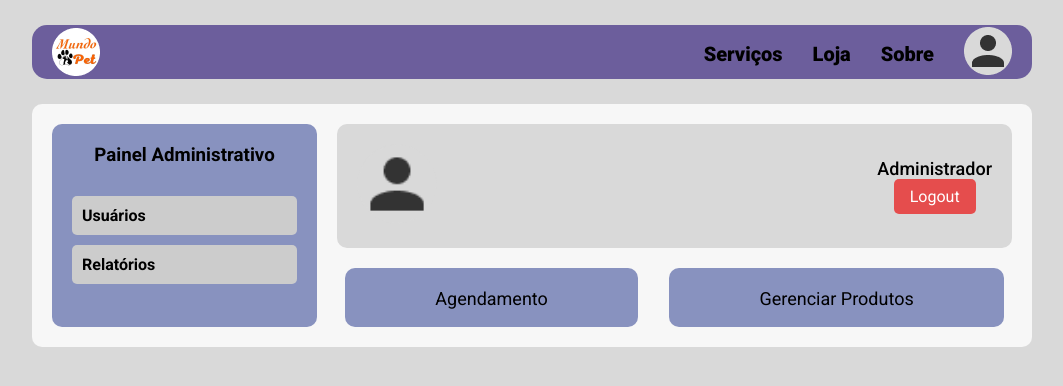
After one commit to treinamento-devops-playground/mundo-pet, a PHP site: page /pages/admin.php in a window 1280 px wide. The commit adds this page. Shown: the top 386 px of the page, without its empty margins (108-1171 px from the left). Run offline with PHP 8.4, Linux system fonts and the light colour scheme.

Commit message:
add tela de admin

```diff
--- /dev/null
+++ b/app/css/admin.css
@@ -0,0 +1,163 @@
+@import url('https://fonts.googleapis.com/css2?family=Roboto:wght@100;300;400;500;700;900&display=swap');
+
+* {
+  margin: 0;
+  padding: 0;
+  box-sizing: border-box;
+  font-family: 'Roboto', sans-serif;
+}
+
+body {
+  background-color: #D9D9D9;
+  display: flex;
+  flex-direction: column;
+}
+
+#nav-bar {
+  display: flex;
+  justify-content: space-between;
+  width: 1000px;
+  height: 54px;
+  background-color: #6C5E9C;
+  border-radius: 15px;
+  margin: 25px auto;
+  padding: 3px 20px;
+}
+
+.list-nav {
+  list-style: none;
+  display: flex;
+  gap: 30px;
+  align-items: center;
+  font-size: 20px;
+  padding-top: 3px;
+  font-weight: 900;
+  cursor: pointer;
+}
+
+ul > li > a {
+  text-decoration: none;
+  color: #000;
+  transition: .8s;
+}
+
+.list-nav li a:hover {
+  color: #fff;
+}
+
+#container {
+  display: flex;
+  width: 1000px;
+  margin: 0 auto;
+  padding: 20px;
+  background-color: #f7f7f7;
+  border-radius: 10px;
+}
+
+.sidebar {
+  flex: 1;
+  background-color: #8892BF;
+  padding: 20px;
+  border-radius: 10px;
+  margin-right: 20px;
+}
+
+.sidebar h3 {
+  color: #000000;
+  text-align: center;
+  margin-bottom: 30px;
+}
+
+.sidebar ul {
+  list-style: none;
+  padding: 0;
+}
+
+.sidebar ul li {
+  margin-bottom: 10px;
+}
+
+.sidebar ul li a {
+  text-decoration: none;
+  color: #000;
+  font-weight: bold;
+  display: block;
+  padding: 10px;
+  background-color: #ccc;
+  border-radius: 5px;
+  transition: background-color 0.3s;
+}
+
+.sidebar ul li a:hover {
+  background-color: #bbb;
+}
+
+.content {
+  flex: 3;
+}
+
+.user-section {
+  background-color: #D9D9D9;
+  display: flex;
+  padding: 20px;
+  border-radius: 10px;
+  margin-bottom: 20px;
+  display: flex;
+  align-items: center;
+  justify-content: space-between;
+}
+
+.profile-pic img {
+    width: 80px;
+    height: 80px;
+    border-radius: 50%;
+}
+
+.user-info {
+    display: flex;
+    flex-direction: column;
+    align-items: center;
+  }
+
+.user-info h2 {
+
+    font-size: 18px;
+    font-weight: 500;
+    color: #000;
+    text-align: center;
+}
+
+.logout-btn {
+    background-color: #E54D4D;
+    color: #fff;
+    padding: 8px 16px;
+    text-decoration: none;
+    border-radius: 5px;
+    transition: background-color 0.3s;
+}
+
+.logout-btn:hover {
+    background-color: #d43f3f;
+}
+
+.admin-options {
+    display: flex;
+    justify-content: space-around;
+    margin-top: 20px;
+    gap: 15px;
+}
+
+.admin-btn {
+  background-color: #8892BF;
+  color: #000;
+  padding: 20px 90px 18px;
+  border: none;
+  border-radius: 10px;
+  font-size: 18px;
+  cursor: pointer;
+  transition: background-color 0.3s;
+}
+
+.admin-btn:hover {
+  background-color: #6C5E9C;
+}
--- a/app/css/login.css
+++ b/app/css/login.css
@@ -64,7 +64,7 @@ h2 {
   width: 100%;
   height: 5px;
   border-radius: 15px;
-  padding: 10px 10px 10px 40px;
+  padding: 25px 40px;
   border: 2px solid #ccc;
   font-size: 16px;
 }
--- /dev/null
+++ b/app/pages/admin.php
@@ -0,0 +1,52 @@
+<!DOCTYPE html>
+<html lang="pt-br">
+<head>
+  <meta charset="UTF-8">
+  <meta name="viewport" content="width=device-width, initial-scale=1.0">
+  <title>Painel Administrativo - Mundo Pet</title>
+  <link rel="stylesheet" href="../css/admin.css">
+</head>
+<body>
+  <header>
+    <nav id="nav-bar">
+      <div class="logo">
+        <img src="../img/logo.png" alt="Logo Mundo Pet">
+      </div>
+      <ul class="list-nav">
+        <li class="title"><a href="#">Serviços</a></li>
+        <li class="title"><a href="#">Loja</a></li>
+        <li class="title"><a href="#">Sobre</a></li>
+        <li><a href="#"><img src="../img/icons/user.png"></a></li>
+      </ul>
+    </nav>
+  </header>
+
+  <div id="container">
+    <!-- Menu lateral -->
+    <aside class="sidebar">
+      <h3>Painel Administrativo</h3>
+      <ul>
+        <li><a href="#">Usuários</a></li>
+        <li><a href="#">Relatórios</a></li>
+      </ul>
+    </aside>
+
+    <section class="content">
+      <div class="user-section">
+        <div class="profile-pic">
+          <img src="../img/icons/user.png" alt="Foto do administrador">
+        </div>
+        <div class="user-info">
+          <h2>Administrador</h2>
+          <a href="login.php" class="logout-btn">Logout</a>
+        </div>
+      </div>
+
+      <div class="admin-options">
+        <button class="admin-btn">Agendamento</button>
+        <button class="admin-btn">Gerenciar Produtos</button>
+      </div>
+    </section>
+  </div>
+</body>
+</html>
```
